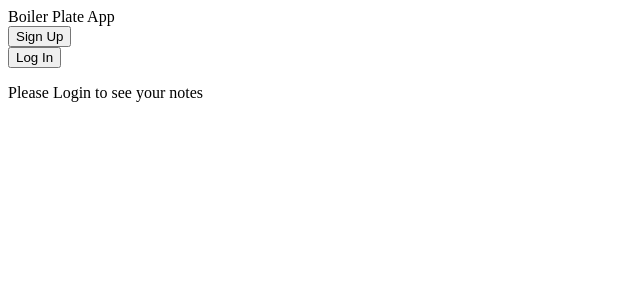
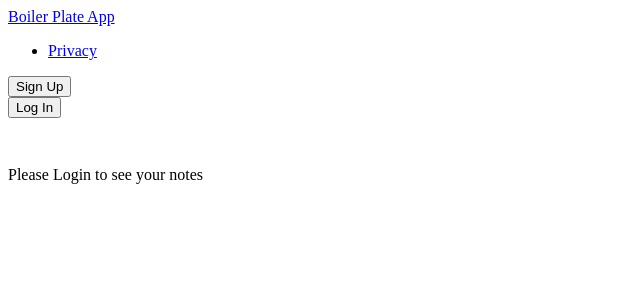
Before and after one commit to MatthiasBlc/202310_boiler_plate_JS, a React (Vite) app in the folder frontend/: page / in a window 1280 px wide. Shown: the top 300 px of the page, without its empty margins (0-640 px from the left). Built offline with nearby package versions, Linux system fonts and the light colour scheme; no server answers; the HTML template or start-up script is replaced by a standard one.

Commit message:
adding react router dom

```diff
--- a/frontend/package.json
+++ b/frontend/package.json
@@ -18,6 +18,7 @@
     "react-dom": "^18.2.0",
     "react-hook-form": "^7.47.0",
     "react-icons": "^4.11.0",
+    "react-router-dom": "^6.18.0",
     "usehooks-ts": "^2.9.1"
   },
   "devDependencies": {
--- a/frontend/src/App.tsx
+++ b/frontend/src/App.tsx
@@ -4,8 +4,11 @@ import NavBar from "./components/Navbar/NavBar";
 import SignUpModal from "./components/SignUpModal/SignUpModal";
 import { User } from "./models/user";
 import APIManager from "./services/api";
-import NotesPageLoggedInView from "./components/NotesPageLoggedInView/NotesPageLoggedInView";
-import NotesPageLoggedOutView from "./components/NotesPageLoggedOutView/NotesPageLoggedOutView";
+import { BrowserRouter, Route, Routes } from "react-router-dom";
+import NotesPage from "./pages/NotesPage";
+import PrivacyPage from "./pages/PrivacyPage";
+import NotFoundPage from "./pages/NotFoundPage";
+import styles from "./styles/App.module.css";
 
 function App() {
   const [loggedInUser, setLoggedInUser] = useState<User | null>(null);
@@ -27,22 +30,25 @@ function App() {
 
   return (
     <>
+      <BrowserRouter>
+        <div>
           <NavBar
             loggedInUser={loggedInUser}
             onLoginClicked={() => setShowLoginModal(true)}
             onSignUpClicked={() => setShowSignUpModal(true)}
             onLogoutSuccessful={() => setLoggedInUser(null)}
           />
-      <div>
-        <>
-          {loggedInUser ?
-            <NotesPageLoggedInView />
-            : <NotesPageLoggedOutView />}
-        </>
-
+          <div className={styles.pageContainer}>
+            <Routes>
+              <Route
+                path="/"
+                element={<NotesPage loggedInUser={loggedInUser} />}
+              />
+              <Route path="/privacy" element={<PrivacyPage />} />
+              <Route path="/*" element={<NotFoundPage />} />
+            </Routes>
           </div>
-
-      {showSignUpModal &&
+          {showSignUpModal && (
             <SignUpModal
               onDismiss={() => setShowSignUpModal(false)}
               onSignUpSuccessful={(user) => {
@@ -50,10 +56,9 @@ function App() {
                 setShowSignUpModal(false);
               }}
             />
+          )}
 
-      }
-
-      {showLoginModal &&
+          {showLoginModal && (
             <LoginModal
               onDismiss={() => setShowLoginModal(false)}
               onLoginSuccessful={(user) => {
@@ -61,9 +66,9 @@ function App() {
                 setShowLoginModal(false);
               }}
             />
-
-      }
-
+          )}
+        </div>
+      </BrowserRouter>
     </>
   );
 }
--- a/frontend/src/components/Navbar/NavBar.tsx
+++ b/frontend/src/components/Navbar/NavBar.tsx
@@ -1,39 +1,61 @@
 import { User } from "../../models/user";
 import NavBarLoggedInView from "../NavBarLoggedInView/NavBarLoggedInView";
 import NavBarLoggedOutView from "../NavBarLoggedOutView/NavBarLoggedOutView";
+import { Link } from "react-router-dom";
 
 interface NavBarProps {
-  loggedInUser: User | null,
-  onSignUpClicked: () => void,
-  onLoginClicked: () => void,
-  onLogoutSuccessful: () => void,
-
+  loggedInUser: User | null;
+  onSignUpClicked: () => void;
+  onLoginClicked: () => void;
+  onLogoutSuccessful: () => void;
 }
 
-const NavBar = ({ loggedInUser, onSignUpClicked, onLoginClicked, onLogoutSuccessful }: NavBarProps) => {
+const NavBar = ({
+  loggedInUser,
+  onSignUpClicked,
+  onLoginClicked,
+  onLogoutSuccessful,
+}: NavBarProps) => {
   return (
     <div className="navbar bg-base-100">
       <div className="flex-1">
-        <a className="btn btn-ghost normal-case text-xl">Boiler Plate App</a>
+        <Link to="/" className="btn btn-ghost normal-case text-xl">
+          Boiler Plate App
+        </Link>
+        <ul className="menu menu-horizontal px-1">
+          <li>
+            <Link to="/privacy">Privacy</Link>
+          </li>
+        </ul>
       </div>
       <div className="flex-none">
-        {loggedInUser ?
-          <NavBarLoggedInView user={loggedInUser} onLogoutSuccessful={onLogoutSuccessful} />
-          : <NavBarLoggedOutView onLoginClicked={onLoginClicked} onSignUpClicked={onSignUpClicked} />}
-
-
+        {loggedInUser ? (
+          <NavBarLoggedInView
+            user={loggedInUser}
+            onLogoutSuccessful={onLogoutSuccessful}
+          />
+        ) : (
+          <NavBarLoggedOutView
+            onLoginClicked={onLoginClicked}
+            onSignUpClicked={onSignUpClicked}
+          />
+        )}
       </div>
       {/* <div className="flex-none">
         <ul className="menu menu-horizontal px-1">
-          <li><a>Link</a></li>
+          <li>
+            <a>Link</a>
+          </li>
           <li>
             <details>
-              <summary>
-                Parent
-              </summary>
+              <summary>Parent</summary>
               <ul className="p-2 bg-base-100">
-                <li><a>Link 1</a></li>
-                <li><a>Link 2</a></li>
+                <li>
+                  <a>Link 1</a>
+                </li>
+                <li>
+                  <a>Link 2</a>
+                </li>
               </ul>
             </details>
           </li>
@@ -45,21 +67,26 @@ const NavBar = ({ loggedInUser, onSignUpClicked, onLoginClicked, onLogoutSuccess
             <img src="/images/stock/photo-1534528741775-53994a69daeb.jpg" />
           </div>
         </label>
-        <ul tabIndex={0} className="mt-3 z-[1] p-2 shadow menu menu-sm dropdown-content bg-base-100 rounded-box w-52">
+        <ul
+          tabIndex={0}
+          className="mt-3 z-[1] p-2 shadow menu menu-sm dropdown-content bg-base-100 rounded-box w-52"
+        >
           <li>
             <a className="justify-between">
               Profile
               <span className="badge">New</span>
             </a>
           </li>
-          <li><a>Settings</a></li>
-          <li><a>Logout</a></li>
+          <li>
+            <a>Settings</a>
+          </li>
+          <li>
+            <a>Logout</a>
+          </li>
         </ul>
       </div> */}
     </div>
-
-
   );
-}
+};
 
 export default NavBar;
--- /dev/null
+++ b/frontend/src/pages/NotFoundPage.tsx
@@ -0,0 +1,9 @@
+const NotFoundPage = () => {
+  return (
+    <div>
+      <p>Page not Found.</p>
+    </div>
+  );
+};
+
+export default NotFoundPage;
--- /dev/null
+++ b/frontend/src/pages/NotesPage.tsx
@@ -0,0 +1,19 @@
+import NotesPageLoggedInView from "../components/NotesPageLoggedInView/NotesPageLoggedInView";
+import NotesPageLoggedOutView from "../components/NotesPageLoggedOutView/NotesPageLoggedOutView";
+import { User } from "../models/user";
+
+interface NotesPageProps {
+  loggedInUser: User | null;
+}
+
+const NotesPage = ({ loggedInUser }: NotesPageProps) => {
+  return (
+    <div>
+      <>
+        {loggedInUser ? <NotesPageLoggedInView /> : <NotesPageLoggedOutView />}
+      </>
+    </div>
+  );
+};
+
+export default NotesPage;
--- /dev/null
+++ b/frontend/src/pages/PrivacyPage.tsx
@@ -0,0 +1,9 @@
+const PrivacyPage = () => {
+  return (
+    <div>
+      <p>Privacy policy here</p>
+    </div>
+  );
+};
+
+export default PrivacyPage;
--- /dev/null
+++ b/frontend/src/styles/App.module.css
@@ -0,0 +1,3 @@
+.pageContainer {
+  padding: 32px 0;
+}
```
Also changed, not shown: 1 other file (tests, documents, lock files or other folders). Lines whose indentation alone changed are shown as unchanged.
